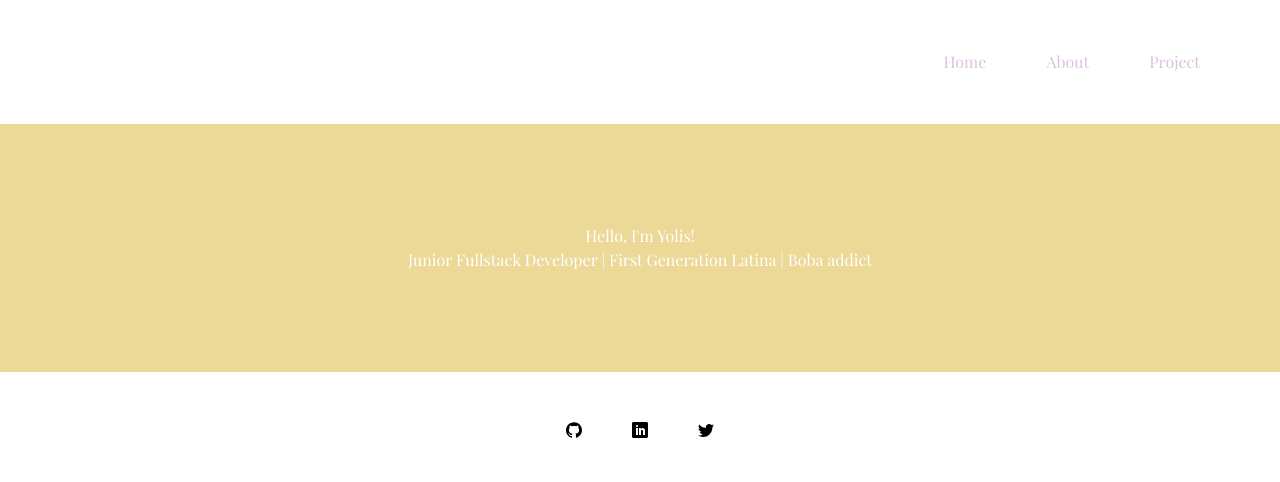
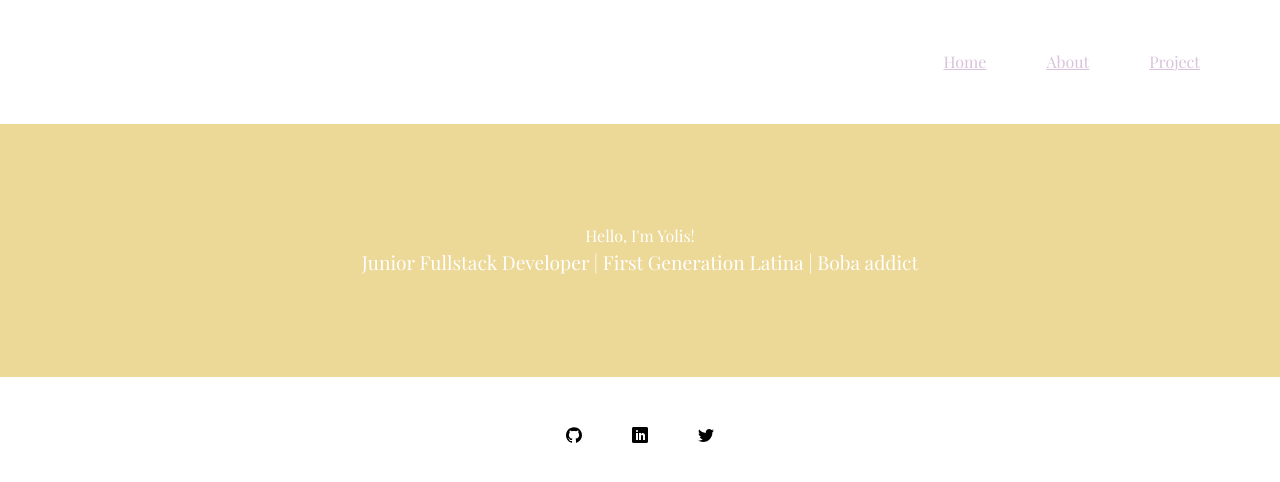
Before and after one commit to Yolisss/devPortfolio, a Next.js app: page / in a window 1280 px wide. Shown: the top 482 px of the page. Built offline with nearby package versions, Linux system fonts and the light colour scheme.

Commit message:
created default structure for h4 and a attributes

```diff
--- a/styles/globals.css
+++ b/styles/globals.css
@@ -40,3 +40,12 @@ button {
   padding: 0.5rem 1rem;
   font-weight: bold;
 }
+
+/* these are my override */
+h4 {
+  font-size: 1.2rem;
+}
+
+a {
+  text-decoration: underline;
+}
```
